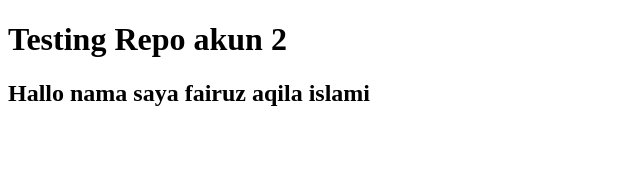
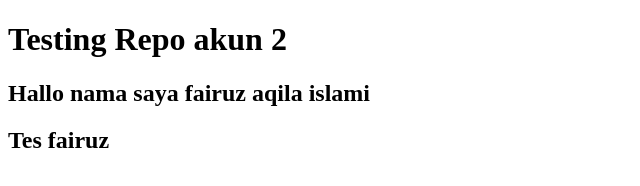
Before and after one commit to FairuzAqila/tesRepo, a plain HTML site: page index.html in a window 1280 px wide. Shown: the whole page, without its empty margins (0-640 px from the left). Drawn offline with Linux system fonts and the light colour scheme.

Commit message:
new update

```diff
--- a/index.html
+++ b/index.html
@@ -8,5 +8,6 @@
 <body>
     <h1>Testing Repo akun 2</h1>
     <h2>Hallo nama saya fairuz aqila islami</h2>
+    <h2>Tes fairuz</h2>
 </body>
 </html>
```
Also changed, not shown: main.js (added).
